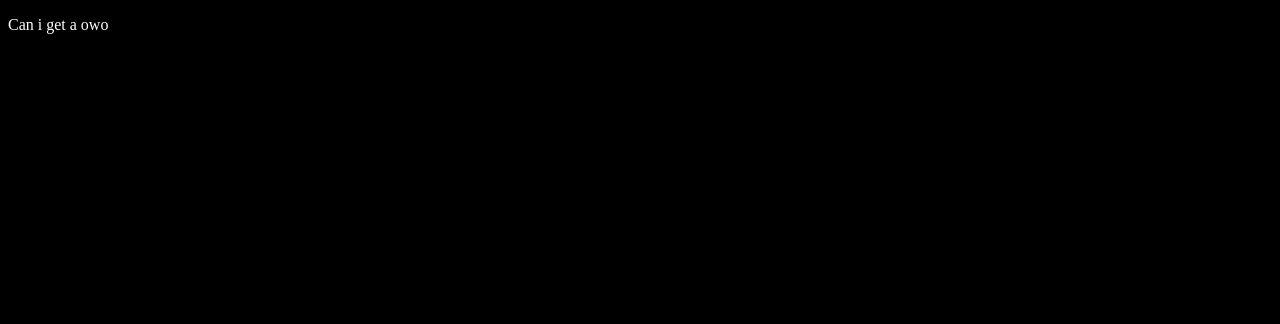
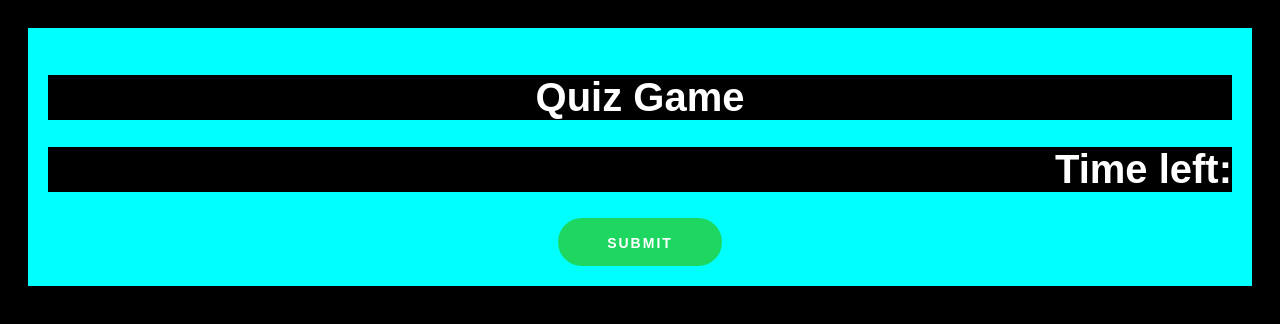
Before and after one commit to Edv07/Quiz-timed, a plain HTML site: page index.html in a window 1280 px wide. Drawn offline with Linux system fonts and the light colour scheme.

Commit message:
Added a basic outline

```diff
--- a/Java/quiz.js
+++ b/Java/quiz.js
@@ -0,0 +1,27 @@
+
+
+
+
+
+
+
+var Questions = [
+	{
+		question: "What is 10/2?",
+		answers: {
+			a: '3',
+			b: '5',
+			c: '115'
+		},
+		correctAnswer: 'b'
+	},
+	{
+		question: "What is 30/3?",
+		answers: {
+			a: '3',
+			b: '5',
+			c: '10'
+		},
+		correctAnswer: 'c'
+	}
+];
--- a/index.html
+++ b/index.html
@@ -8,6 +8,17 @@
     <link rel="stylesheet" type="text/css" href="./style/sheet.css">
 </head>
 <body>
-    <div> <p> Can i get a owo </p></div>
+    <div class="container">
+        <h1> Quiz Game</h1>
+        <h1 id="timer"><span>Time left:</span></h1>
+
+<div id= "quiz"> </div>
+
+<button id="submit"> submit </button>
+
+<div id="results"> </div>
+
+    </div>
+    <script src="./Java/quiz.js"></script>
 </body>
 </html>
--- a/style/sheet.css
+++ b/style/sheet.css
@@ -2,3 +2,41 @@
     background-color: black;
     color: white;
 }
+
+body{
+	font-size: 20px;
+	font-family: sans-serif;
+    padding: 20px;
+}
+
+.container {
+    background-color: aqua;
+    margin: 0 auto;
+	text-align: center;
+	padding: 20px;
+}
+
+#timer {
+    text-align: right;
+
+}
+
+#submit {
+    display: inline-block;
+    outline: none;
+    cursor: pointer;
+    font-size: 14px;
+    line-height: 1;
+    border-radius: 500px;
+    border: 1px solid transparent;
+    letter-spacing: 2px;
+    min-width: 160px;
+    text-transform: uppercase;
+    white-space: normal;
+    font-weight: 700;
+    text-align: center;
+    padding: 17px 48px;
+    color: #fff;
+    background-color: #1ED760;
+    height: 48px;
+    }
```
Also changed, not shown: 1 other file.
